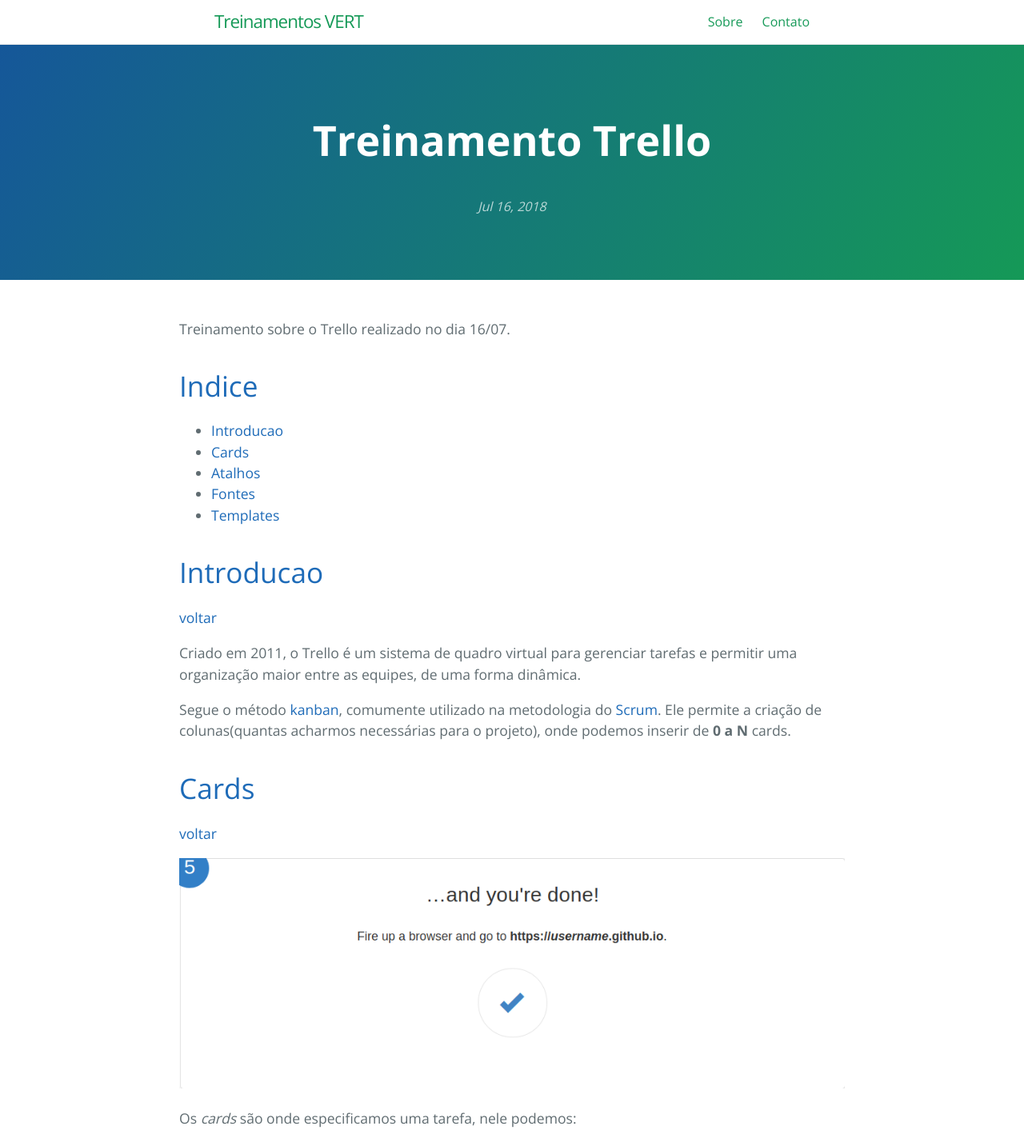
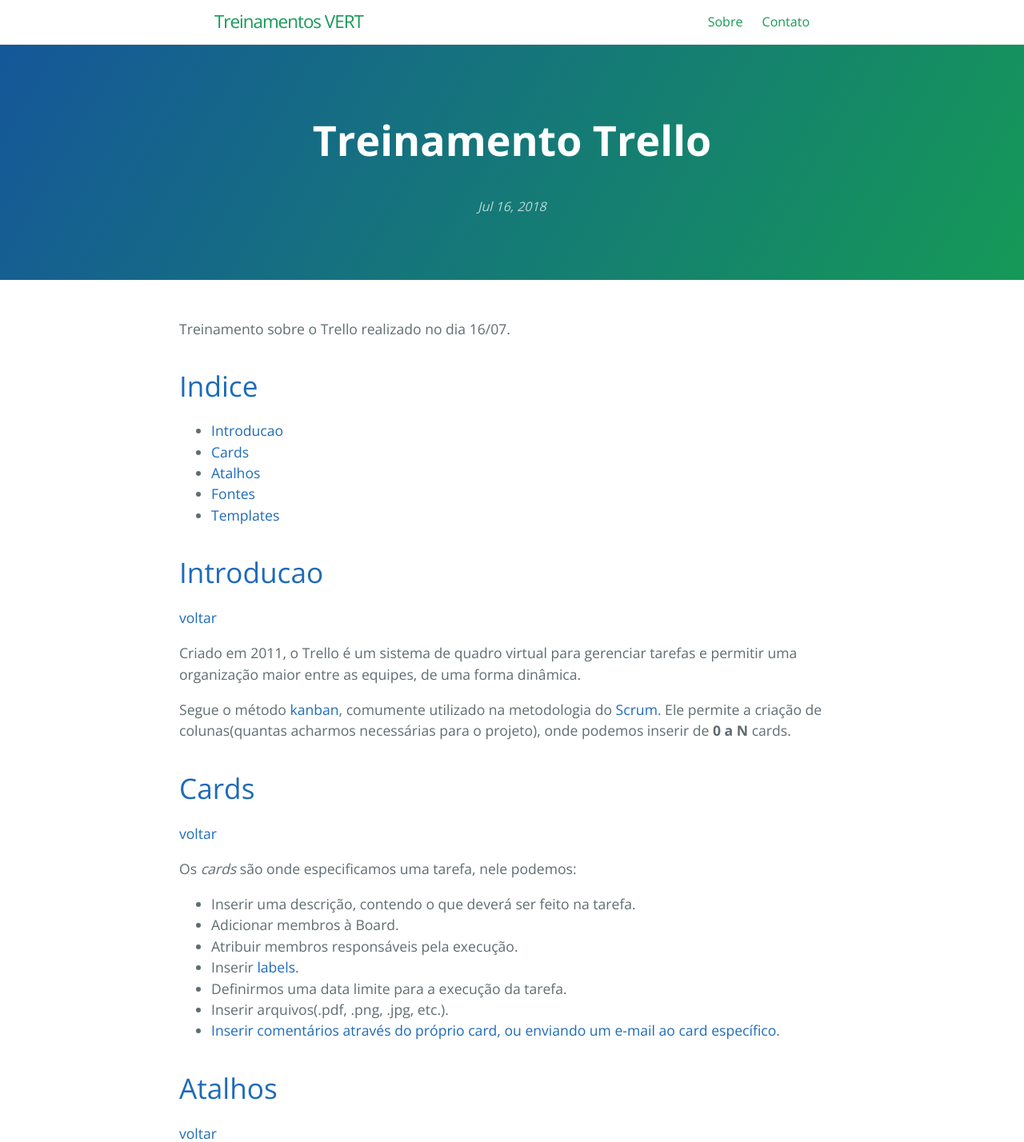
Before and after one commit to vert-capital/vert-capital.github.io, a Jekyll site: the page built from _posts/2018-07-16-treinamento-trello.md, in a window 1280 px wide. Shown: the top 1428 px of the page at 80% size. Built offline with Jekyll 4.4.1, drawn with Linux system fonts in a browser that asks for light colours; grey boxes are pictures that could not be loaded.

Commit message:
remove random img,

```diff
--- a/_posts/2018-07-16-treinamento-trello.md
+++ b/_posts/2018-07-16-treinamento-trello.md
@@ -21,8 +21,6 @@ onde podemos inserir de **0 a N** cards.
 
 # [Cards][Cards]
 [voltar][Voltar]
-
-![boa imagem]({{ site.url }}/assets/img/img-test.png)
 
 Os *cards* são onde especificamos uma tarefa, nele podemos:
 * Inserir uma descrição, contendo o que deverá ser feito na tarefa.
```
Also changed, not shown: assets/img/img-test.png (deleted).
